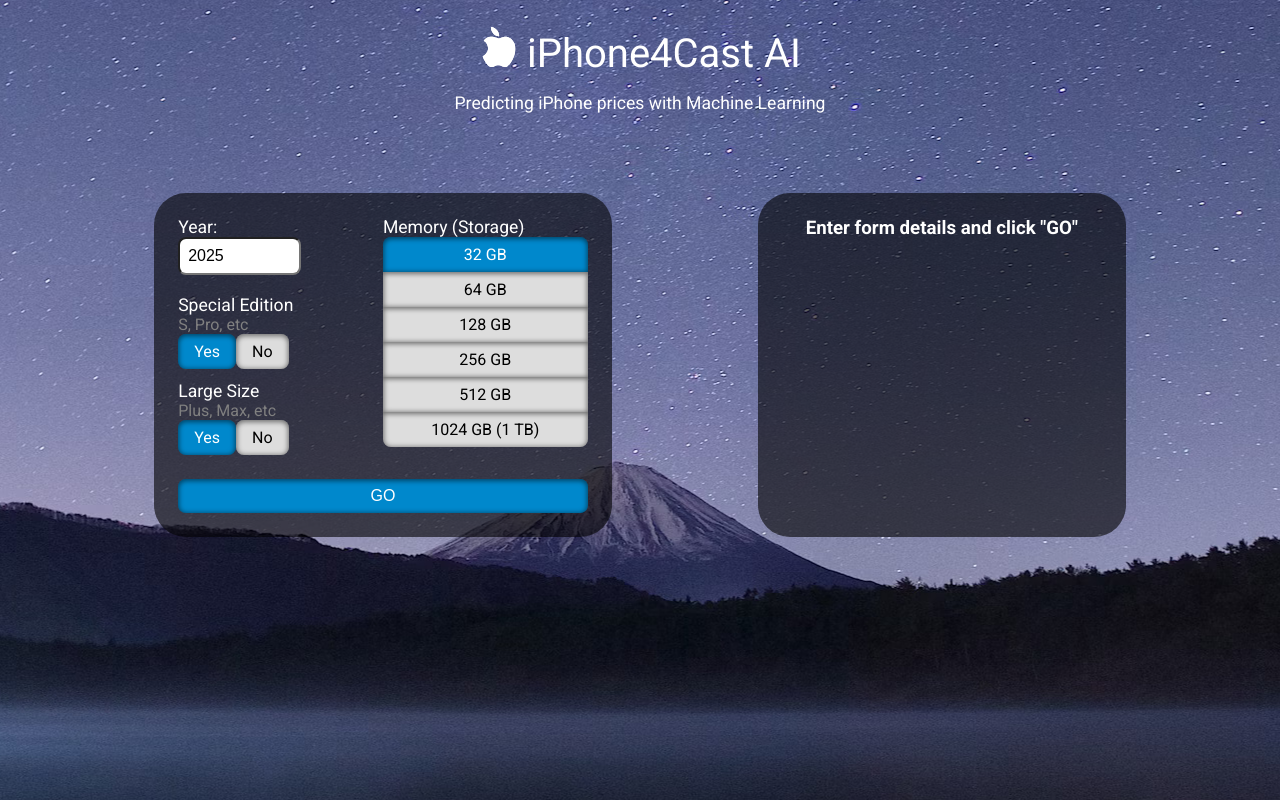
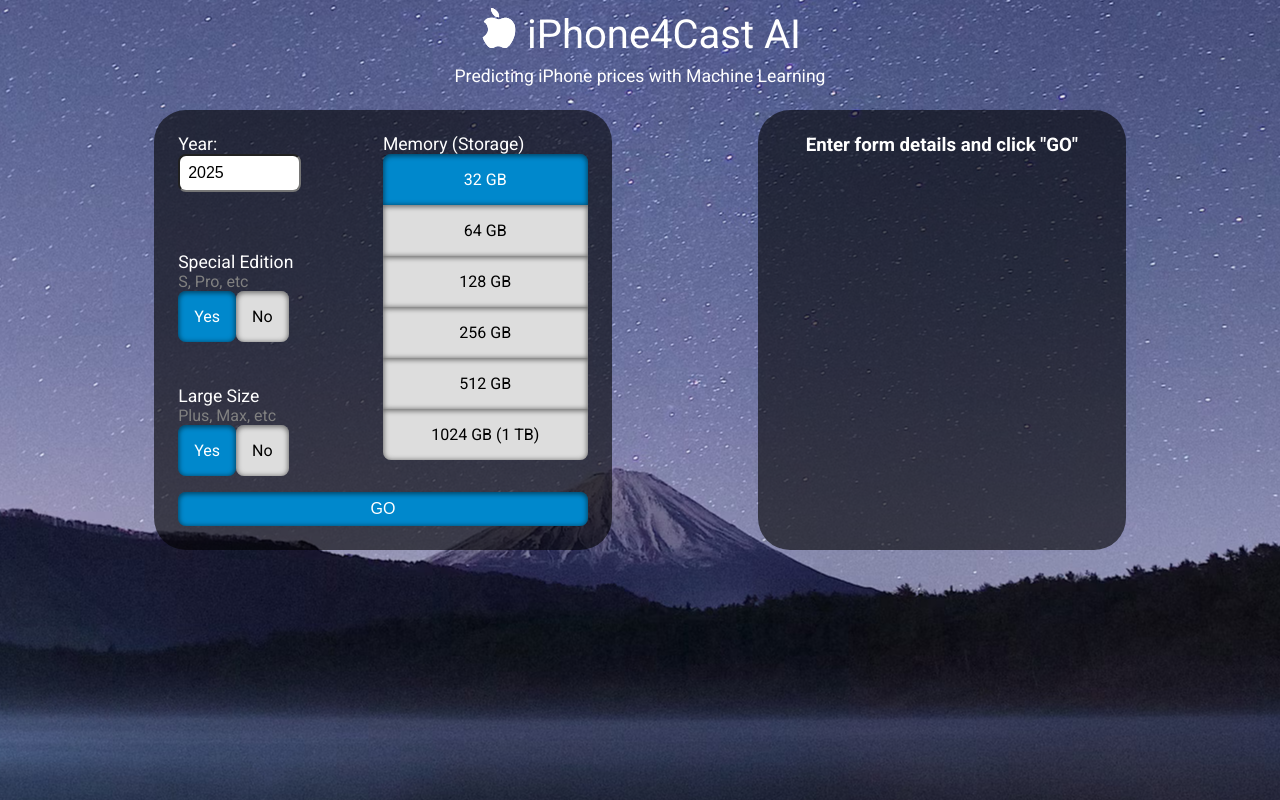
Before and after one commit to Tahsin-T-Ahmed/iphone-price-prediction-ai, a Next.js app in the folder frontend/: page / in a window 1280 px wide. Built offline with nearby package versions, Linux system fonts and the light colour scheme.

Commit message:
adjusted spacing (margins and paddings) for final layout

```diff
--- a/frontend/src/app/globals.scss
+++ b/frontend/src/app/globals.scss
@@ -17,7 +17,7 @@
     background: rgba(0,0,0,0.6);
     border-radius: 2rem;
     padding: 1.5rem;
-    margin-top: 3rem;
+    margin-top: 1.5rem;
 }
 
 .btn {
--- a/frontend/src/components/Form/Form.module.scss
+++ b/frontend/src/components/Form/Form.module.scss
@@ -46,6 +46,7 @@
 
         + label {
             @include button;
+            padding: 1rem;
         }
 
         &:checked + label{
@@ -63,7 +64,7 @@
     font-size: 1rem;
     color: gray;
     margin: 0;
-    margin-bottom: 0.5rem;
+    margin-bottom: 1rem;
     padding: 0;
 }
 
--- a/frontend/src/components/Header/Header.module.scss
+++ b/frontend/src/components/Header/Header.module.scss
@@ -8,10 +8,12 @@
             weight: 400;
         }
         margin-bottom: 0;
+        margin-top: 0;
     }
 
     p {
-        margin-top: 1rem;
+        margin-top: 0.5rem;
+        margin-bottom: 0;
         font-size: 1.1rem;
     }
 }
--- a/frontend/src/components/Header/index.tsx
+++ b/frontend/src/components/Header/index.tsx
@@ -3,9 +3,7 @@
 
 const Header = () => {
   return (
-    <header className={styles.name} style={{
-      marginBottom: "2rem"
-    }}>
+    <header className={styles.name} >
       <h1><BsApple className={styles.logo}/>iPhone4Cast AI</h1>
       <p>Predicting iPhone prices with Machine Learning</p>
     </header>
--- a/frontend/src/components/Result/Result.module.scss
+++ b/frontend/src/components/Result/Result.module.scss
@@ -5,4 +5,9 @@
     h3 {
         margin: 0;
     }
+
+    img {
+        margin-top: 1rem;
+        max-width: 30rem;
+    }
 }
```
